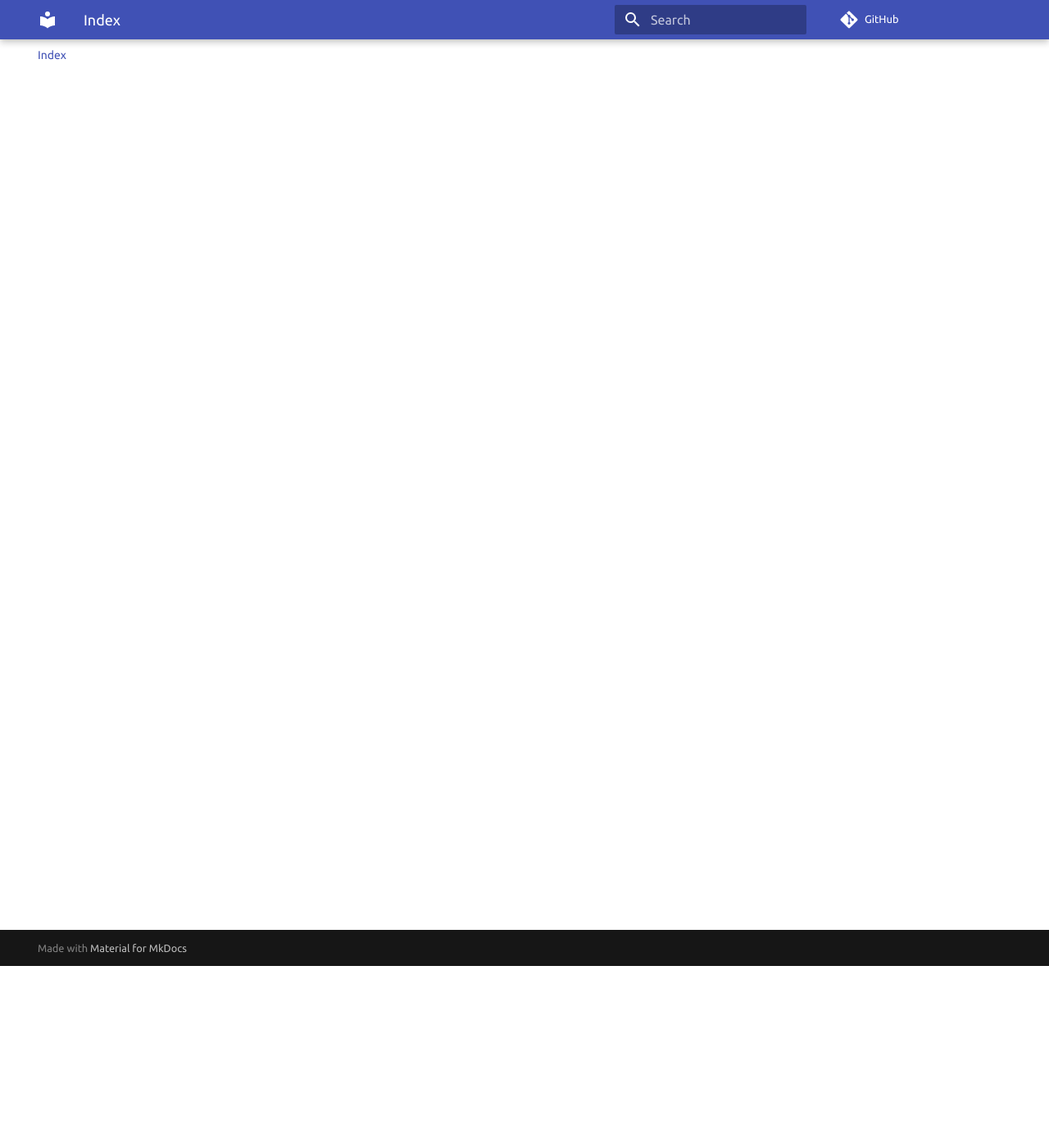
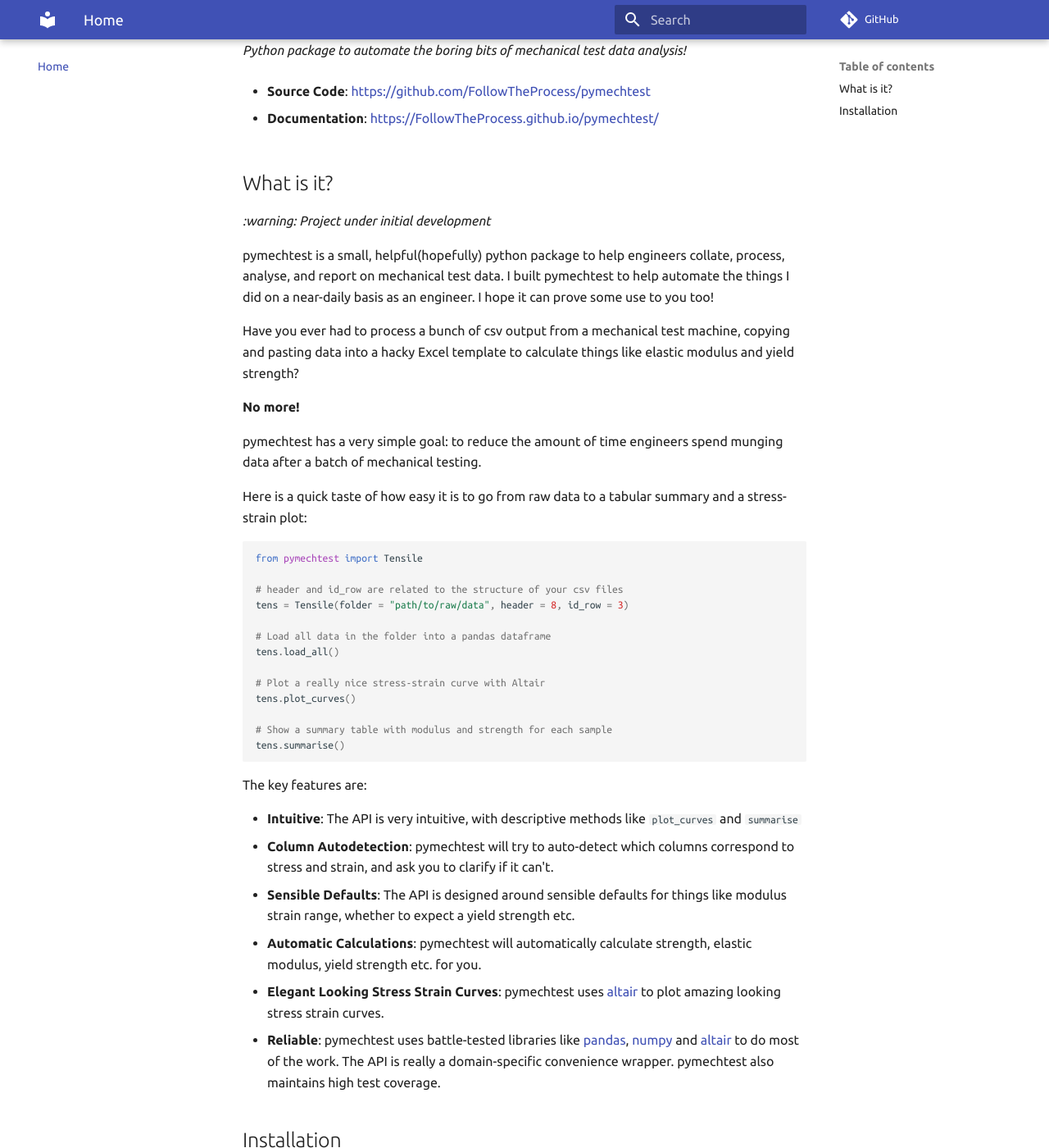
Before and after one commit to FollowTheProcess/pymechtest, an MkDocs documentation site: the page built from docs/index.md, in a window 1280 px wide and 1400 px high, scrolled down 222 px. Shown: the whole window at 82% size. Built offline with MkDocs 1.6.1 and Material for MkDocs 9.7.7, drawn with Linux system fonts in a browser that asks for light colours; comment, search, counter and statistics services are not loaded; some of the changed text lies outside the part shown; grey boxes are pictures that could not be loaded.

Commit message:
Start Docs

````diff
--- a/docs/index.md
+++ b/docs/index.md
@@ -1,3 +1,63 @@
 # pymechtest
 
-Python package to automate the boring bits of mechanical test data analysis!
+[![License](https://img.shields.io/github/license/FollowTheProcess/pymechtest)](https://github.com/FollowTheProcess/pymechtest)
+[![PyPI](https://img.shields.io/pypi/v/pymechtest.svg)](https://pypi.python.org/pypi/pymechtest)
+![Code Style](https://img.shields.io/badge/code%20style-black-black)
+[![CI](https://github.com/FollowTheProcess/pymechtest/workflows/CI/badge.svg)](https://github.com/FollowTheProcess/pymechtest/actions?query=workflow%3ACI)
+
+*Python package to automate the boring bits of mechanical test data analysis!*
+
+* **Source Code**: [https://github.com/FollowTheProcess/pymechtest](https://github.com/FollowTheProcess/pymechtest)
+
+* **Documentation**: [https://FollowTheProcess.github.io/pymechtest/](https://FollowTheProcess.github.io/pymechtest/)
+
+## What is it?
+
+*:warning: Project under initial development*
+
+pymechtest is a small, helpful(hopefully) python package to help engineers collate, process, analyse, and report on mechanical test data. I built pymechtest to help automate the things I did on a near-daily basis as an engineer. I hope it can prove some use to you too!
+
+Have you ever had to process a bunch of csv output from a mechanical test machine, copying and pasting data into a hacky Excel template to calculate things like elastic modulus and yield strength?
+
+**No more!**
+
+pymechtest has a very simple goal: to reduce the amount of time engineers spend munging data after a batch of mechanical testing.
+
+Here is a quick taste of how easy it is to go from raw data to a tabular summary and a stress-strain plot:
+
+```python
+from pymechtest import Tensile
+
+# header and id_row are related to the structure of your csv files
+tens = Tensile(folder = "path/to/raw/data", header = 8, id_row = 3)
+
+# Load all data in the folder into a pandas dataframe
+tens.load_all()
+
+# Plot a really nice stress-strain curve with Altair
+tens.plot_curves()
+
+# Show a summary table with modulus and strength for each sample
+tens.summarise()
+```
+
+The key features are:
+
+* **Intuitive**: The API is very intuitive, with descriptive methods like `plot_curves` and `summarise`
+* **Column Autodetection**: pymechtest will try to auto-detect which columns correspond to stress and strain, and ask you to clarify if it can't.
+* **Sensible Defaults**: The API is designed around sensible defaults for things like modulus strain range, whether to expect a yield strength etc.
+* **Automatic Calculations**: pymechtest will automatically calculate strength, elastic modulus, yield strength etc. for you.
+* **Elegant Looking Stress Strain Curves**: pymechtest uses [altair] to plot amazing looking stress strain curves.
+* **Reliable**: pymechtest uses battle-tested libraries like [pandas], [numpy] and [altair] to do most of the work. The API is really a domain-specific convenience wrapper. pymechtest also maintains high test coverage.
+
+## Installation
+
+```shell
+pip install pymechtest
+```
+
+I also plan to make a conda package for this, once I've learned how to do it!
+
+[altair]: https://altair-viz.github.io
+[pandas]: https://pandas.pydata.org
+[numpy]: https://numpy.org
--- a/mkdocs.yml
+++ b/mkdocs.yml
@@ -5,8 +5,8 @@
 site_author: Tom Fleet
 use_directory_urls: false
 nav:
-  - Home:
-      - Index: index.md
+  - Home: index.md
+  - Api: api/pymechtest.md
 plugins:
   - mkdocstrings:
       watch:
@@ -24,10 +24,11 @@
     accent: blue
 markdown_extensions:
   - codehilite
+  - pymdownx.highlight:
+      use_pygments: true
   - pymdownx.inlinehilite
+  - pymdownx.superfences
   - pymdownx.details
   - pymdownx.tabbed
-  - pymdownx.highlight:
-      use_pygments: true
   - toc:
       permalink: true
````
Also changed, not shown: README.md (+49 -6 lines), docs/api/pymechtest.md (added, +3 -0 lines), noxfile.py (+8 -1 lines), 1 other file.
